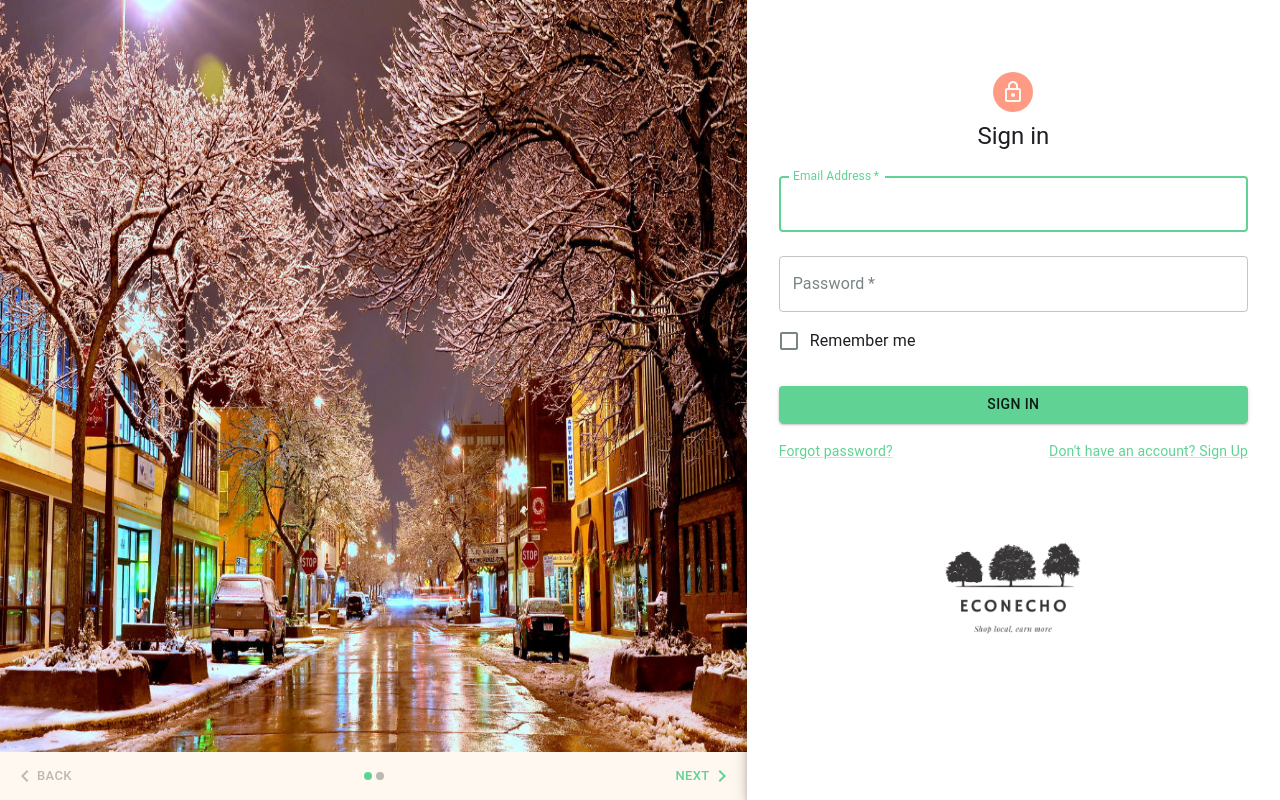
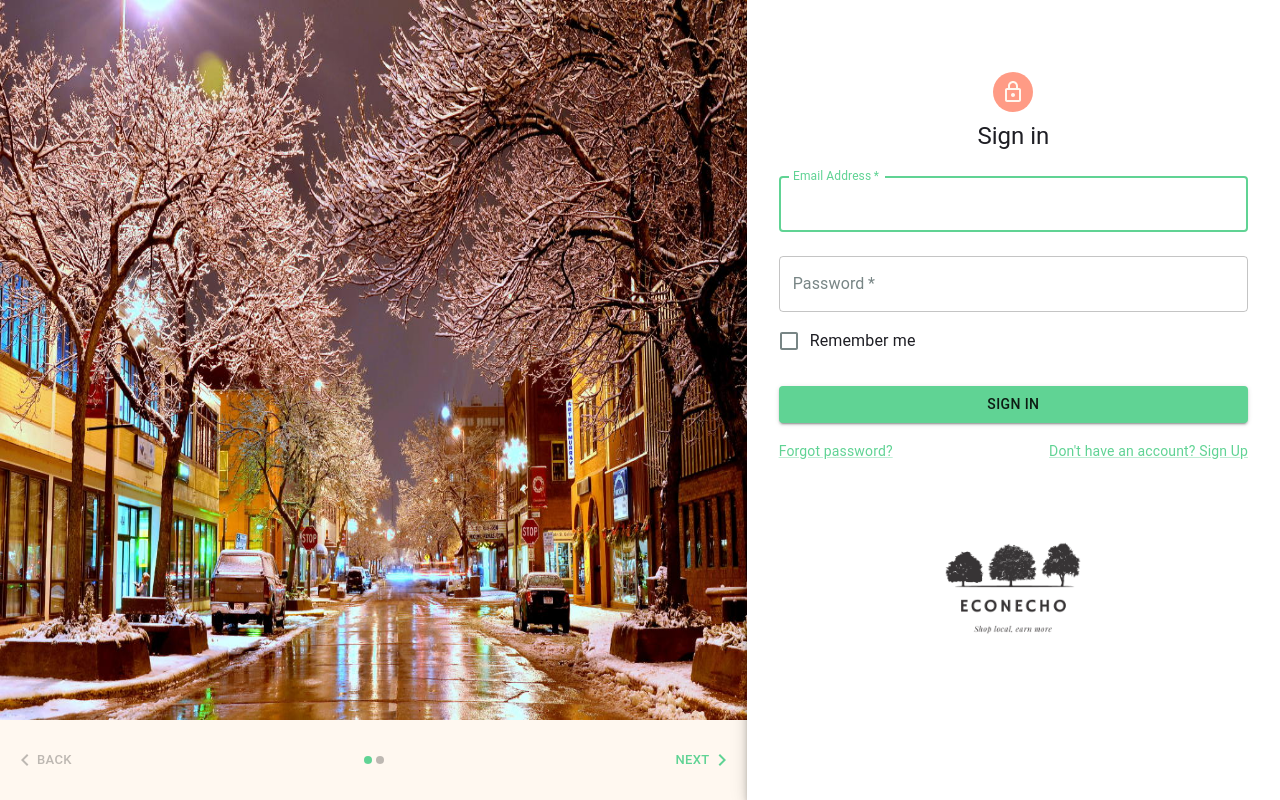
Before and after one commit to DaneBex/dane-mason, a React (Vite) app in the folder frontend/: page /sign-in in a window 1280 px wide. Built offline with nearby package versions, Linux system fonts and the light colour scheme.

Commit message:
Carousel change

```diff
--- a/frontend/src/components/Carousel.tsx
+++ b/frontend/src/components/Carousel.tsx
@@ -32,20 +32,21 @@ export function Carousel() {
           backgroundPosition: "center",
           display: "flex",
           flexDirection: "column",
+          height: "100%",
         }}
       >
         {activeStep === 0 ? (
-          <img src={barstow} style={{ height: "100%" }} />
-        ) : activeStep === 1 ? (
-          <img src={eau} style={{ height: "100%" }} />
-        ) : null}
+          <img src={barstow} style={{ height: "90%" }} />
+        ) : (
+          <img src={eau} style={{ height: "90%" }} />
+        )}
 
         <MobileStepper
           variant="dots"
           steps={2}
           position="static"
           activeStep={activeStep}
-          sx={{ flexGrow: 1, width: "100%" }}
+          sx={{ flexGrow: 1, width: "100%", height: "10%" }}
           nextButton={
             <Button
               size="small"
--- a/frontend/src/components/SignIn.tsx
+++ b/frontend/src/components/SignIn.tsx
@@ -72,7 +72,11 @@ export function SignIn() {
 
   return (
     <ThemeProvider theme={defaultTheme}>
-      <Grid container component="main" sx={{ height: "100vh", width: "100vw" }}>
+      <Grid
+        container
+        component="main"
+        sx={{ height: "100vh", width: "100vw", overflow: "hidden" }}
+      >
         <CssBaseline />
         <Carousel />
         <Grid item xs={12} sm={8} md={5} component={Paper} elevation={6} square>
```
